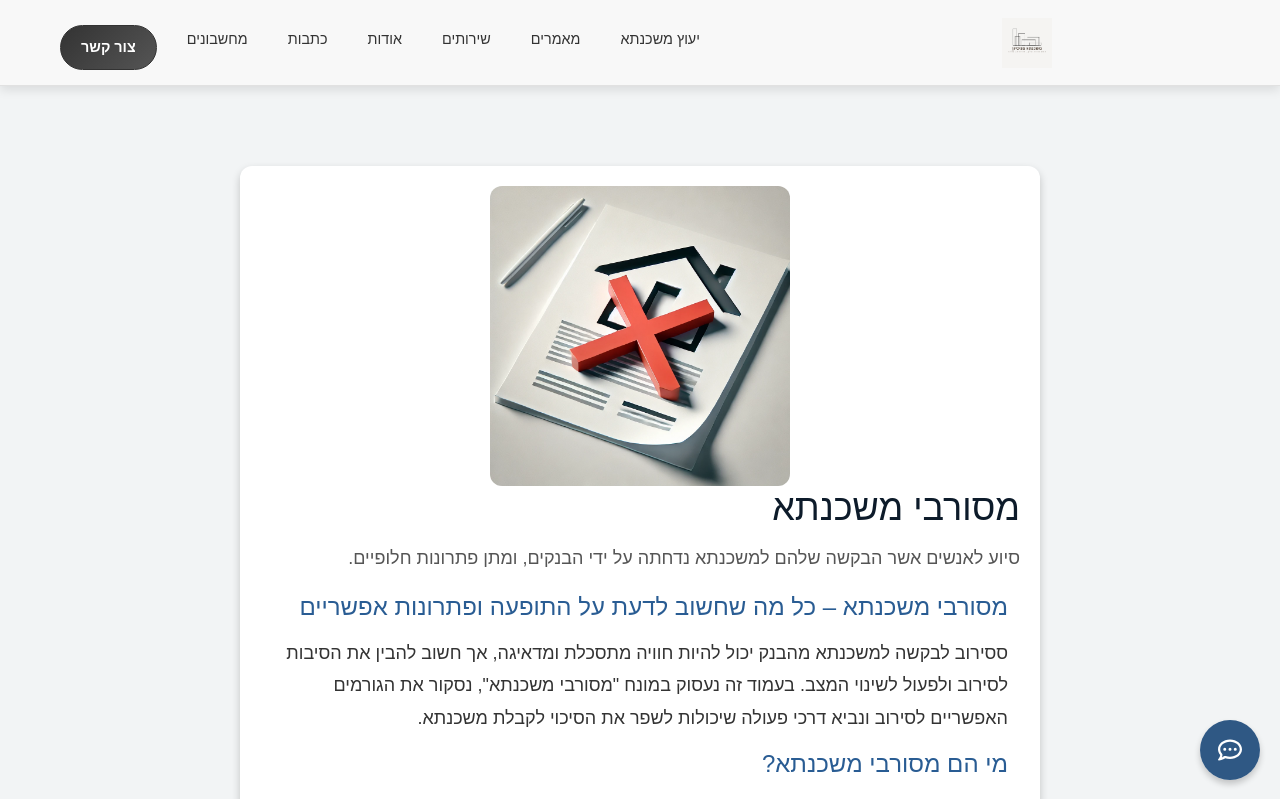
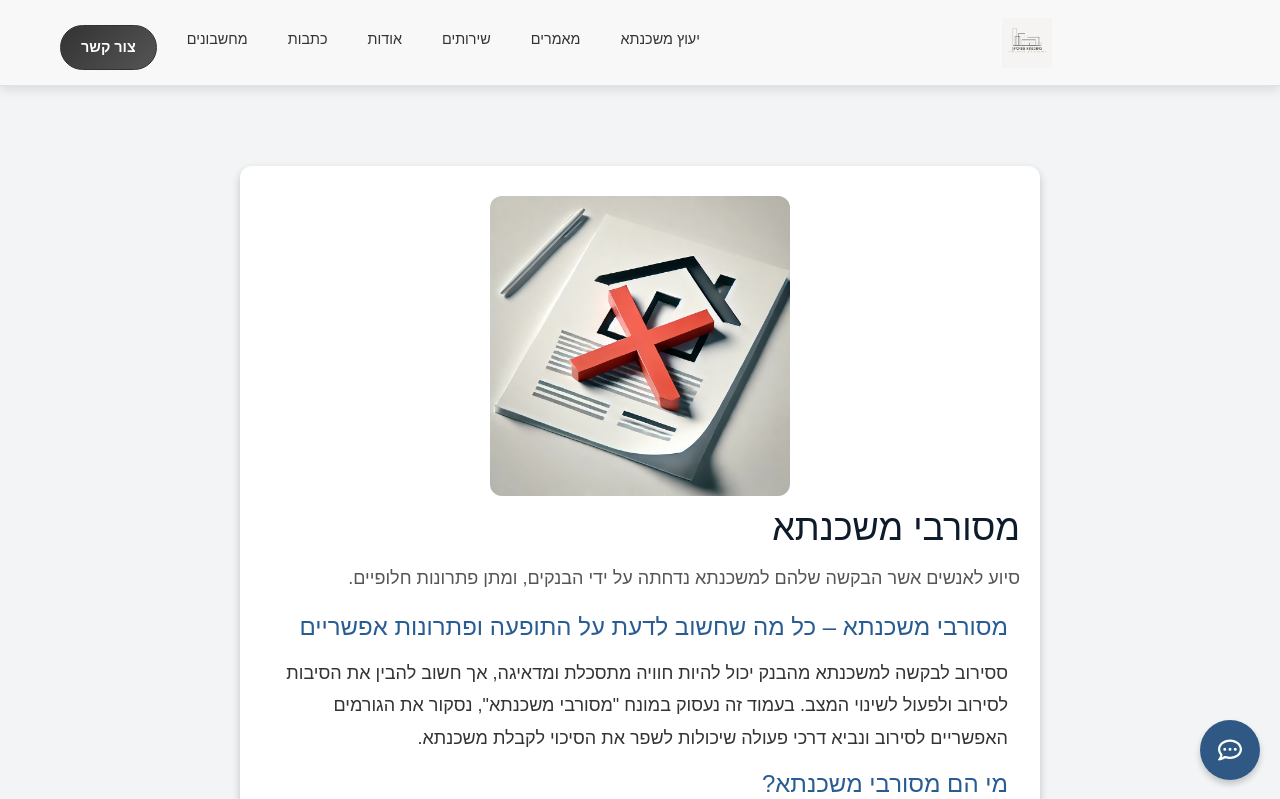
Before and after one commit to aviadazriel/special-web, a React (Create React App) app: page /services/1 in a window 1280 px wide. Shown: the top 799 px of the page. Built offline with nearby package versions, Linux system fonts and the light colour scheme.

Commit message:
margin service img

```diff
--- a/src/pages/ServiceDetail.js
+++ b/src/pages/ServiceDetail.js
@@ -60,7 +60,7 @@ const Image = styled.img`
   border-radius: 12px;
   margin-bottom: 20px;
   display: block; /* Ensures the image behaves as a block element */
-  margin: 0 auto; /* Centers the image horizontally */
+  margin: 10px auto; /* Centers the image horizontally */
 `;
 
 const Title = styled.h1`
```
